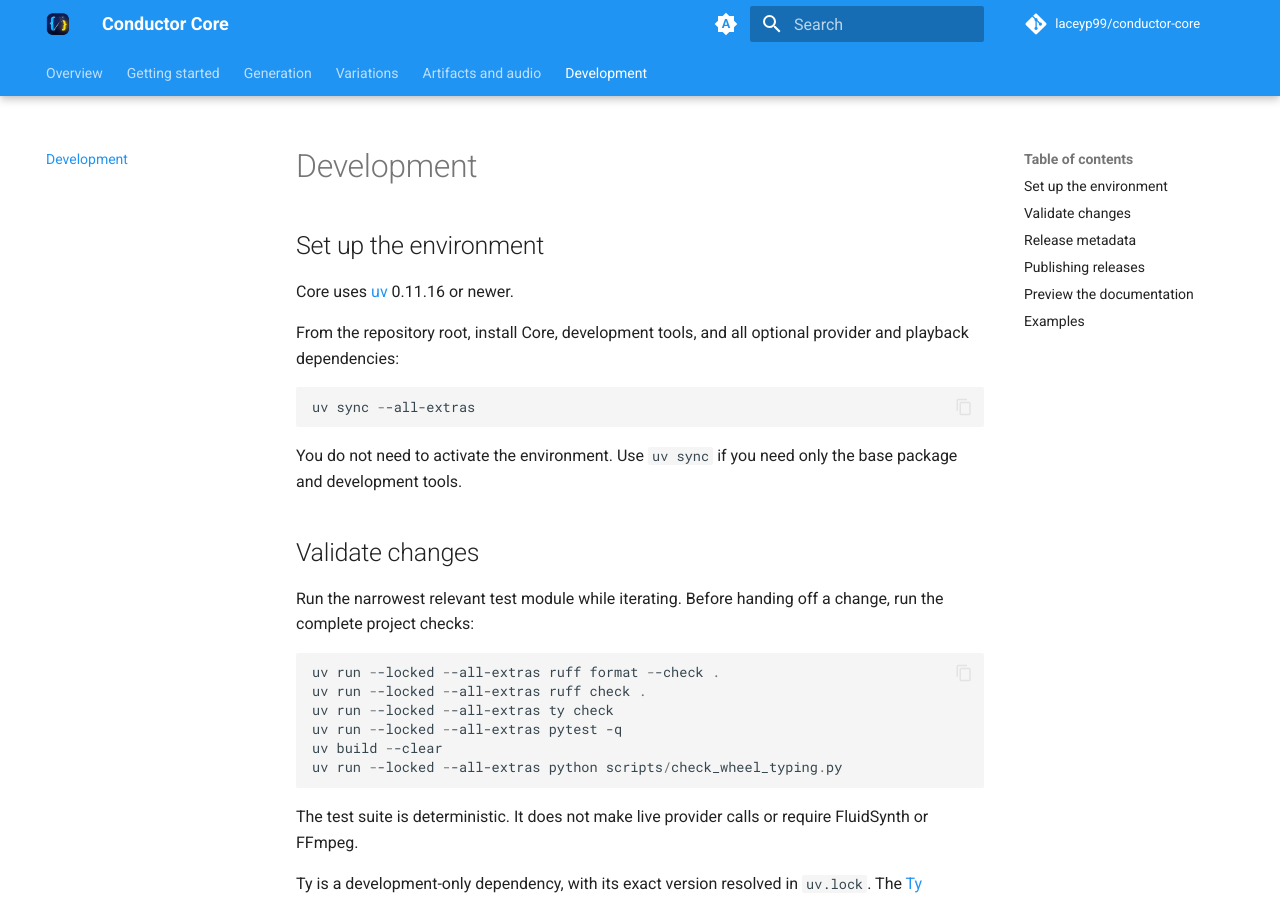
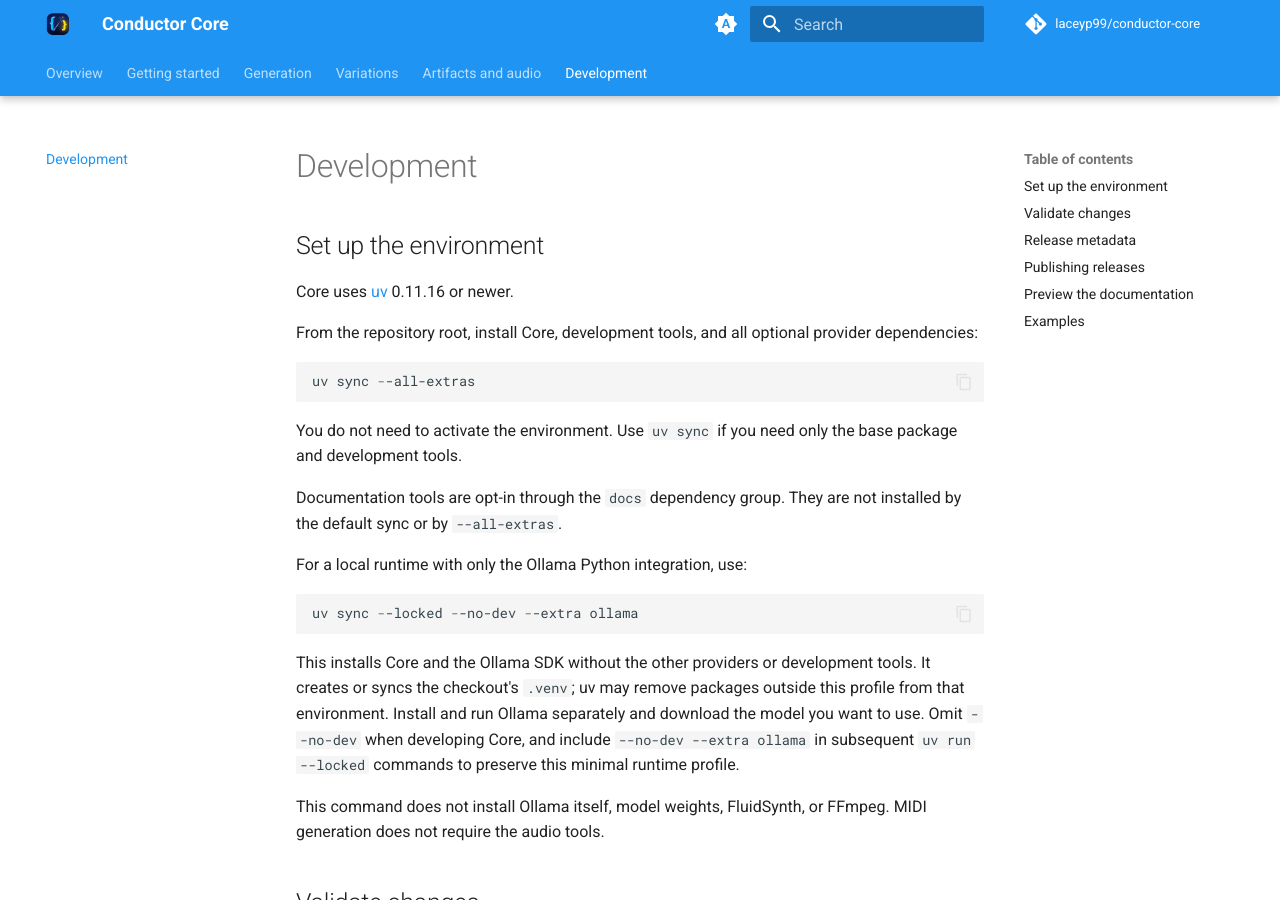
Before and after one commit to laceyp99/conductor-core, an MkDocs documentation site: the page built from docs/development.md, in a window 1280 px wide and 900 px high. Built offline with MkDocs 1.6.1 and Material for MkDocs 9.7.7, drawn with Linux system fonts in a browser that asks for light colours; comment, search, counter and statistics services are not loaded; some of the changed text lies outside the part shown.

Commit message:
refactor(deps): remove audio and diagram wrappers

````diff
--- a/docs/development.md
+++ b/docs/development.md
@@ -5,8 +5,7 @@
 Core uses [uv](https://docs.astral.sh/uv/) 0.11.16 or newer.
 
 From the repository
-root, install Core, development tools, and all optional provider and playback
-dependencies:
+root, install Core, development tools, and all optional provider dependencies:
 
 ```powershell
 uv sync --all-extras
@@ -14,6 +13,25 @@
 
 You do not need to activate the environment. Use `uv sync` if you need only the
 base package and development tools.
+
+Documentation tools are opt-in through the `docs` dependency group. They are not
+installed by the default sync or by `--all-extras`.
+
+For a local runtime with only the Ollama Python integration, use:
+
+```powershell
+uv sync --locked --no-dev --extra ollama
+```
+
+This installs Core and the Ollama SDK without the other providers or development
+tools. It creates or syncs the checkout's `.venv`; uv may remove packages outside
+this profile from that environment. Install and run Ollama separately and
+download the model you want to use. Omit `--no-dev` when developing Core, and
+include `--no-dev --extra ollama` in subsequent `uv run --locked` commands to
+preserve this minimal runtime profile.
+
+This command does not install Ollama itself, model weights, FluidSynth, or FFmpeg.
+MIDI generation does not require the audio tools.
 
 ## Validate changes
 
@@ -88,18 +106,24 @@
 
 ## Preview the documentation
 
-Install development dependencies, then serve the site locally:
+Install the opt-in documentation group, then serve the site locally:
 
 ```powershell
-uv sync --all-extras
-uv run mkdocs serve
+uv sync --locked --group docs
+uv run --locked --group docs mkdocs serve
 ```
 
 Build the static documentation and fail on warnings with:
 
 ```powershell
-uv run mkdocs build --strict
+uv run --locked --group docs mkdocs build --strict
 ```
+
+Mermaid diagrams use Material's native integration with PyMdown SuperFences.
+No separate Mermaid plugin is required. After changing diagram configuration,
+review the diagrams on the Generation and Artifacts and audio pages in your
+browser, including both light and dark themes. A successful build checks the
+Markdown conversion but does not verify browser-side diagram rendering.
 
 ## Examples
 
--- a/mkdocs.yml
+++ b/mkdocs.yml
@@ -39,7 +39,6 @@
 
 plugins:
   - search
-  - mermaid2
 
 markdown_extensions:
   - admonition
@@ -56,7 +55,7 @@
       custom_fences:
         - name: mermaid
           class: mermaid
-          format: !!python/name:mermaid2.fence_mermaid_custom
+          format: !!python/name:pymdownx.superfences.fence_code_format
   - pymdownx.tabbed:
       alternate_style: true
 
````
Also changed, not shown: CHANGELOG.md (+10 -0 lines), README.md (+3 -3 lines), docs/artifacts-and-audio.md (+5 -2 lines), docs/getting-started.md (+6 -5 lines), pyproject.toml (+6 -7 lines), 5 other files.
